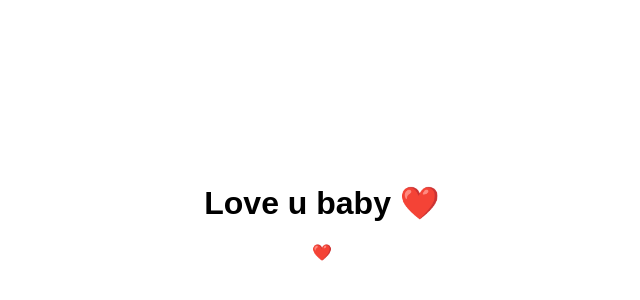
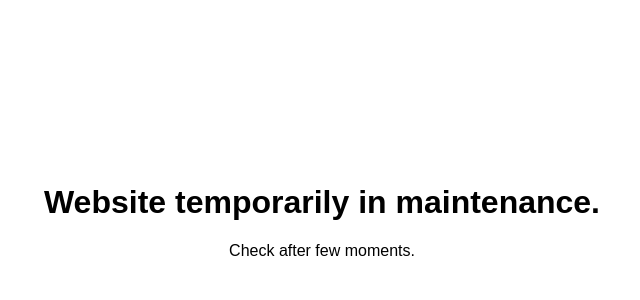
Before and after one commit to MEGHAVDARJICPA/Portofolio-Website, a plain HTML site: page index.html in a window 1280 px wide. Shown: the part 72-372 px from the top of the page, without its empty margins (318-958 px from the left). Drawn offline with Linux system fonts and the light colour scheme.

Commit message:
Update index.html

```diff
--- a/index.html
+++ b/index.html
@@ -7,7 +7,7 @@
   </style>
 </head>
 <body>
-  <h1>Love u baby ❤️</h1>
-  <p>❤️</p>
+  <h1>Website temporarily in maintenance.</h1>
+  <p>Check after few moments.</p>
 </body>
 </html>
```
